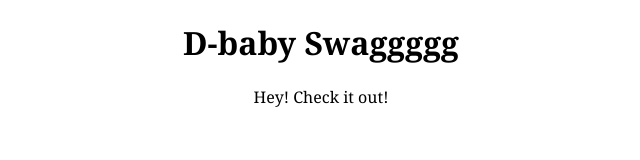
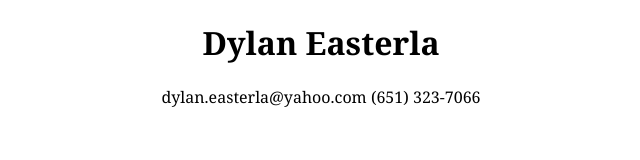
Before and after one commit to easterlad/easterlad.github.io, a plain HTML site: page index.html in a window 1280 px wide. Shown: the whole page, without its empty margins (319-959 px from the left). Drawn offline with Linux system fonts and the light colour scheme.

Commit message:
Update index.html

```diff
--- a/index.html
+++ b/index.html
@@ -7,7 +7,8 @@
   </head>
 
   <body>
-    <h1>D-baby Swaggggg</h1>
-    <p>Hey! Check it out!</p>
+    <h1>Dylan Easterla</h1>
+    <p>dylan.easterla@yahoo.com
+    (651) 323-7066</p>
   </body>
 </html>
```
